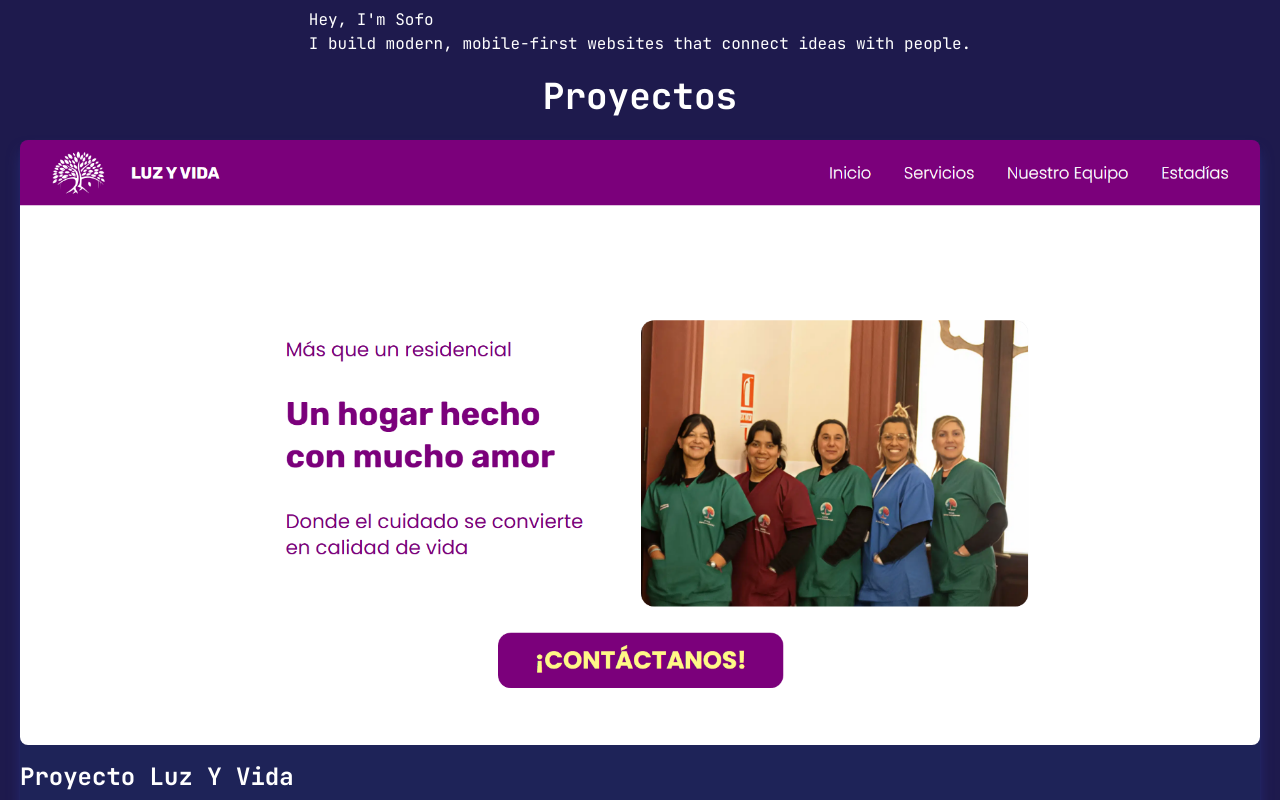
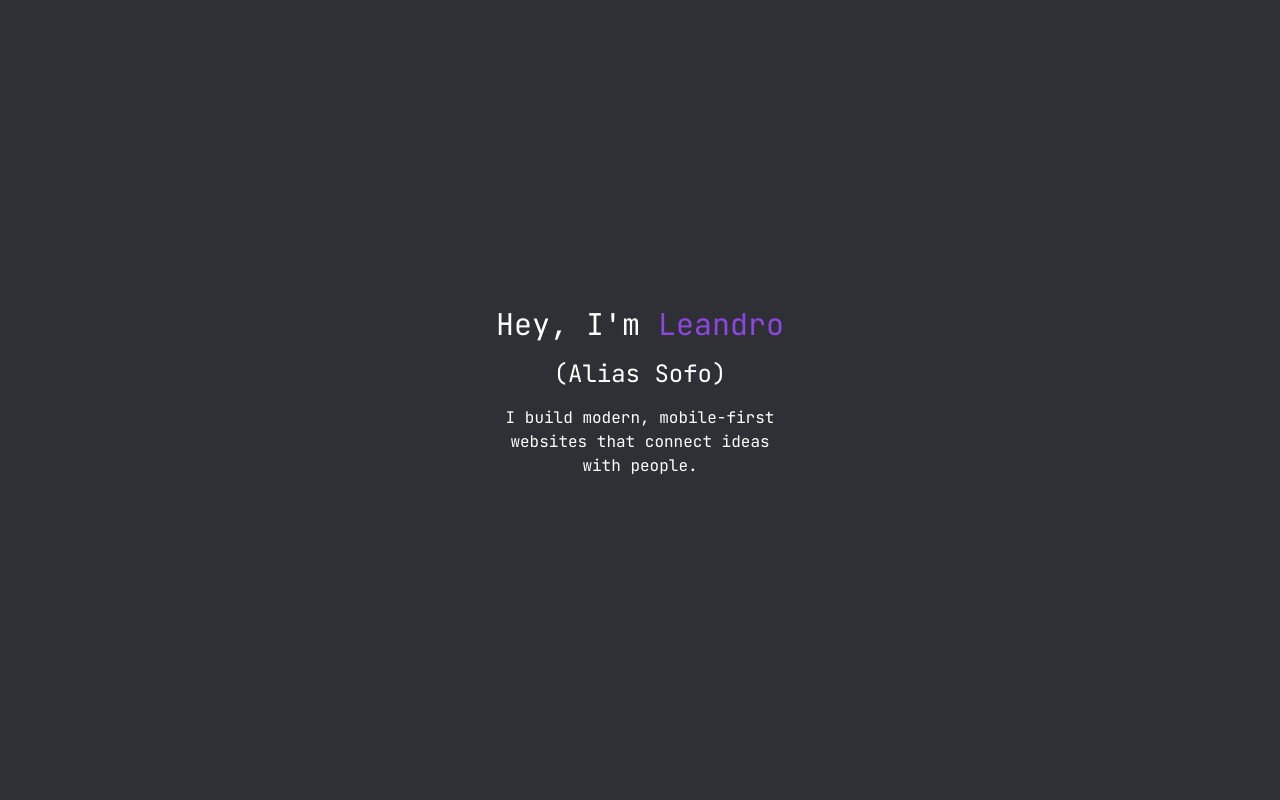
Before and after one commit to sofowest/portfolio, a React (Vite) app: page / in a window 1280 px wide. Shown: the top 800 px of the page. Built offline with nearby package versions, Linux system fonts and the light colour scheme.

Commit message:
Update Home.jsx

```diff
--- a/src/pages/Home.jsx
+++ b/src/pages/Home.jsx
@@ -3,20 +3,20 @@ import Project from "../components/ui/Project.tsx";
 
 function Home() {
   return (
-    <div className="flex flex-col items-center justify-center min-h-screen py-2 text-white w-full bg-[#1e1a4d] shadow-2xl shadow-blue-900 overflow-hidden">
+    <div className="flex flex-col items-center justify-center min-h-screen py-2 text-white overflow-hidden w-full bg-[var(--bckg-gray)] shadow-2xl">
 
-      <article>
-        <h1>Hey, I'm Sofo</h1>
-        <p>I build modern, <span>mobile-first</span> websites that connect ideas <span>with people.</span></p>
-        <section>
+      <article className="flex justify-center items-center text-center h-[100vh] flex-col">
+        <h1 className="p-2 text-3xl">Hey, I'm <span className="text-[var(--light-purple)]">Leandro</span></h1>
+        <h2 className="p-2 text-2xl">(Alias <span>Sofo</span>)</h2>
+        <p className="p-2">I build modern, <span>mobile-first</span><br /> websites that connect ideas<br /> <span>with people.</span></p>
+        <section className="p-4">
 
         </section>
       </article>
 
-      <section className="h-[110vh] p-5">
+      <article className="h-[110vh] p-5">
         <h2 className="text-4xl font-bold mb-6 text-center">Proyectos</h2>
-        <Project title="Proyecto Luz Y Vida" description="Proyecto de sitio web para una organización sin fines de lucro que brinda apoyo a personas en situación de calle, ofreciendo servicios como alimentación, alojamiento temporal y programas de reintegración social." imageUrl="/imgs/project-luzyvida.png" />
-      </section>
+      </article>
     </div>
   );
 }
```
